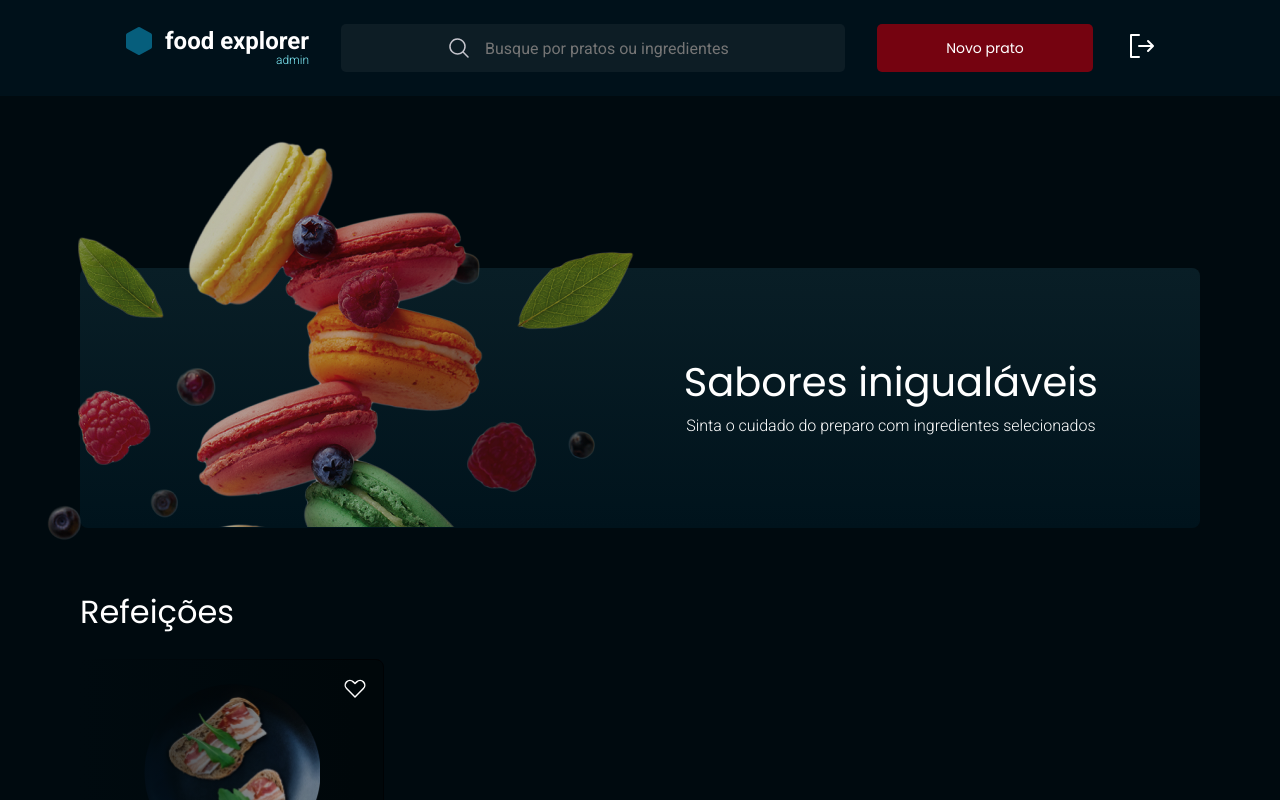
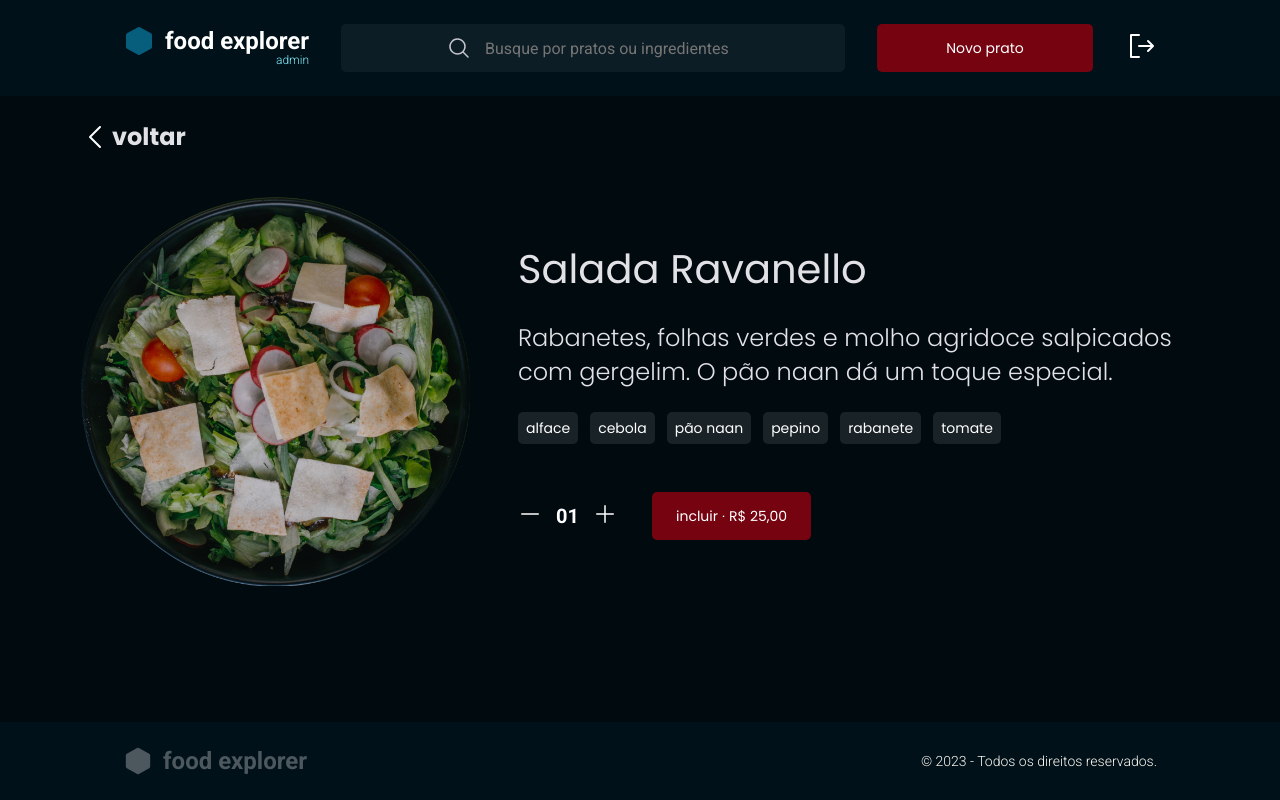
Before and after one commit to jaocruz/foodexplorer-web, a React (Vite) app: page / in a window 1280 px wide. Shown: the top 800 px of the page. Built offline with nearby package versions, Linux system fonts and the light colour scheme.

Commit message:
dish details page

```diff
--- a/src/main.jsx
+++ b/src/main.jsx
@@ -7,12 +7,13 @@ import { ThemeProvider } from 'styled-components'
 import GlobalStyle from './styles/global'
 
 import { Home } from './pages/home'
+import { DishDetails } from './pages/dish-details'
 
 ReactDOM.createRoot(document.getElementById('root')).render(
   <React.StrictMode>
     <ThemeProvider theme={theme}>
       <GlobalStyle />
-      <Home/>
+      <DishDetails/>
     </ThemeProvider>
   </React.StrictMode>,
 )
--- /dev/null
+++ b/src/pages/dish-details/index.jsx
@@ -0,0 +1,47 @@
+import { Container } from "./styles";
+
+import { PiCaretLeft } from "react-icons/pi";
+
+import { Header } from "../../components/header"
+import { Footer } from "../../components/footer"
+import { Button } from "../../components/button"
+import { Stepper } from "../../components/stepper"
+import { IngredientTag } from "../../components/ingredient-tag"
+
+export function DishDetails(){
+  return (
+    <>
+    <Header />
+
+    <Container>
+      <a href=""><PiCaretLeft/>voltar</a>
+
+      <div className="dish">
+        <img src="Mask group.png" alt="" />
+
+        <div className="dish-details">
+          <h1>Salada Ravanello</h1>
+          <span>Rabanetes, folhas verdes e molho agridoce salpicados com gergelim. O pão naan dá um toque especial.</span>
+
+          <div className="ingredients">
+            <IngredientTag title="alface"/>
+            <IngredientTag title="cebola"/>
+            <IngredientTag title="pão naan"/>
+            <IngredientTag title="pepino"/>
+            <IngredientTag title="rabanete"/>
+            <IngredientTag title="tomate"/>
+          </div>
+
+          <section>
+            <Stepper />
+            <Button title="incluir ∙ R$ 25,00"/>
+          </section>
+
+        </div>
+      </div>
+    </Container>
+
+    <Footer />
+    </>
+  )
+}
--- /dev/null
+++ b/src/pages/dish-details/styles.js
@@ -0,0 +1,64 @@
+import styled from "styled-components";
+
+export const Container = styled.main`
+
+  > a {
+    display: flex;
+    align-items: center;
+    margin: 24px 0 42px;
+
+    grid-area: voltar;
+
+    ${({theme}) => theme.FONTS.POPPINS_300bold};
+    color: ${({theme}) => theme.COLORS.LIGHT_300};
+
+    svg {
+      width: 32px;
+      height: 32px;
+    }
+  }
+
+  > .dish {
+    display: flex;
+    column-gap: 48px;
+    align-items: center;
+
+    img {
+      width: 390px;
+      height: 390px;
+      grid-area: img;
+    }
+
+    .dish-details {
+      grid-area: info;
+
+      display: flex;
+      flex-direction: column;
+
+      row-gap: 24px;
+
+      > h1 {
+        ${({theme}) => theme.FONTS.POPPINS_500medium};
+        color: ${({theme}) => theme.COLORS.LIGHT_300};
+      }
+
+      > span {
+        ${({theme}) => theme.FONTS.POPPINS_300regular};
+        color: ${({theme}) => theme.COLORS.LIGHT_300};
+      }
+
+      > .ingredients {
+        display: flex;
+        gap: 12px;
+        margin-bottom: 24px;
+      }
+
+      > section {
+        display: flex;
+        align-items: center;
+
+        gap: 34px;
+      }
+    }
+  }
+`;
```
